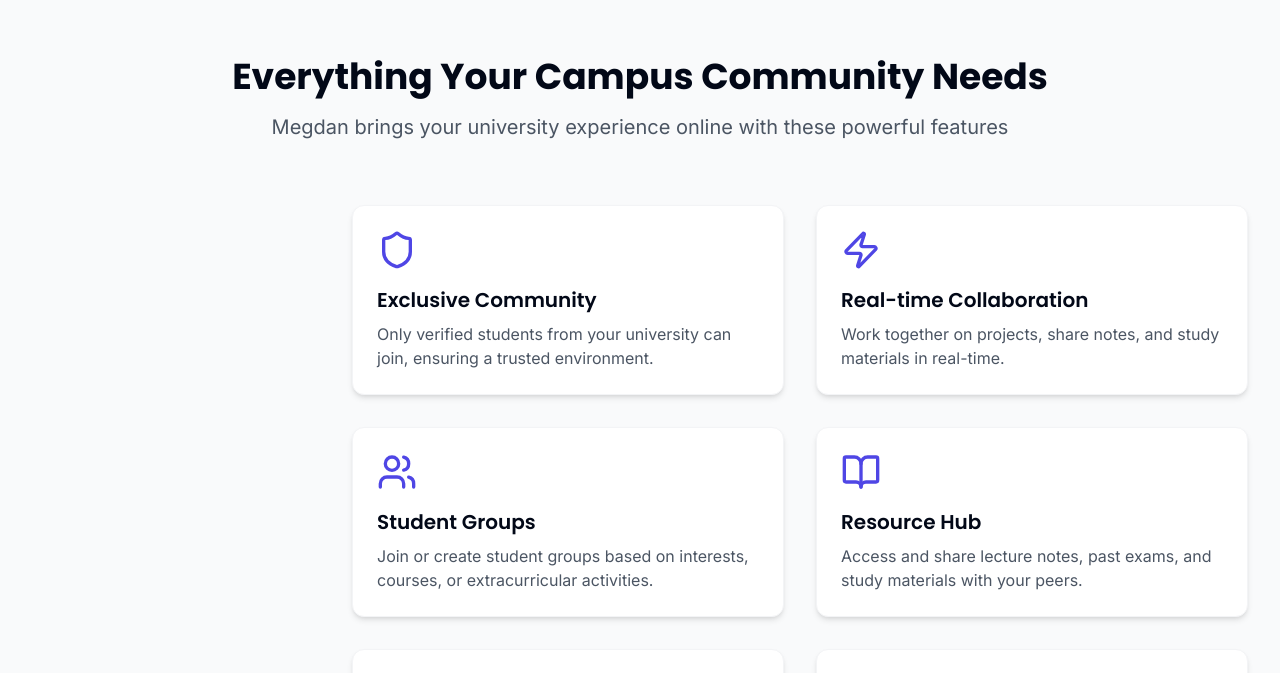
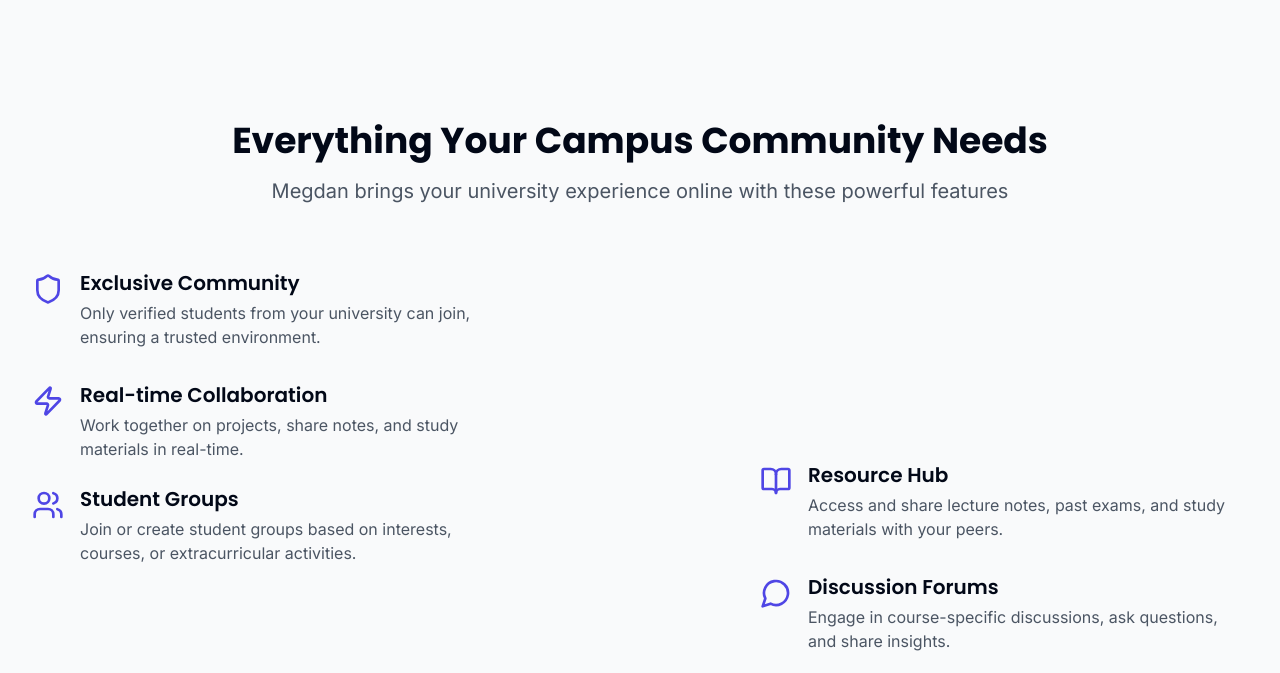
Before and after one commit to KaloyanRizov28/megdan-campus-connect, a React (Vite) app: page / in a window 1280 px wide. Shown: the part 1607-2280 px from the top of the page. Built offline with nearby package versions, Linux system fonts and the light colour scheme.

Commit message:
Refactor: Hero section scroll behavior
Make the hero section's content appear as the user scrolls.

```diff
--- a/src/components/FeaturesSection.tsx
+++ b/src/components/FeaturesSection.tsx
@@ -1,34 +1,30 @@
 
 import { Shield, Zap, Users, BookOpen, MessageCircle, Calendar } from "lucide-react";
-import { useEffect, useState } from "react";
-import { motion } from "framer-motion";
+import { useEffect, useState, useRef } from "react";
+import { motion, useInView } from "framer-motion";
 
-const FeatureCard = ({ icon, title, description, delay }: {
+const FeatureItem = ({ icon, title, description, index }: {
   icon: React.ReactNode,
   title: string,
   description: string,
-  delay: number
+  index: number
 }) => {
-  const [isVisible, setIsVisible] = useState(false);
-
-  useEffect(() => {
-    const timer = setTimeout(() => {
-      setIsVisible(true);
-    }, delay);
-
-    return () => clearTimeout(timer);
-  }, [delay]);
+  const ref = useRef(null);
+  const isInView = useInView(ref, { once: false, amount: 0.5 });
 
   return (
     <motion.div
-      className="feature-card"
-      initial={{ opacity: 0, y: 20 }}
-      animate={isVisible ? { opacity: 1, y: 0 } : { opacity: 0, y: 20 }}
-      transition={{ duration: 0.5 }}
+      ref={ref}
+      className="feature-item flex items-start space-x-4 mb-8"
+      initial={{ opacity: 0, x: -50 }}
+      animate={isInView ? { opacity: 1, x: 0 } : { opacity: 0, x: -50 }}
+      transition={{ duration: 0.5, delay: index * 0.1 }}
     >
-      <div className="mb-4 text-megdan-primary">{icon}</div>
-      <h3 className="text-xl font-heading font-semibold mb-2">{title}</h3>
+      <div className="text-megdan-primary flex-shrink-0 mt-1">{icon}</div>
+      <div>
+        <h3 className="text-xl font-heading font-semibold mb-1">{title}</h3>
         <p className="text-gray-600">{description}</p>
+      </div>
     </motion.div>
   );
 };
@@ -36,39 +32,39 @@ const FeatureCard = ({ icon, title, description, delay }: {
 const FeaturesSection = () => {
   const features = [
     {
-      icon: <Shield className="h-10 w-10" />,
+      icon: <Shield className="h-8 w-8" />,
       title: "Exclusive Community",
       description: "Only verified students from your university can join, ensuring a trusted environment."
     },
     {
-      icon: <Zap className="h-10 w-10" />,
+      icon: <Zap className="h-8 w-8" />,
       title: "Real-time Collaboration",
       description: "Work together on projects, share notes, and study materials in real-time."
     },
     {
-      icon: <Users className="h-10 w-10" />,
+      icon: <Users className="h-8 w-8" />,
       title: "Student Groups",
       description: "Join or create student groups based on interests, courses, or extracurricular activities."
     },
     {
-      icon: <BookOpen className="h-10 w-10" />,
+      icon: <BookOpen className="h-8 w-8" />,
       title: "Resource Hub",
       description: "Access and share lecture notes, past exams, and study materials with your peers."
     },
     {
-      icon: <MessageCircle className="h-10 w-10" />,
+      icon: <MessageCircle className="h-8 w-8" />,
       title: "Discussion Forums",
       description: "Engage in course-specific discussions, ask questions, and share insights."
     },
     {
-      icon: <Calendar className="h-10 w-10" />,
+      icon: <Calendar className="h-8 w-8" />,
       title: "Events Calendar",
       description: "Never miss campus events, club meetings, or important academic deadlines."
     }
   ];
 
   return (
-    <section id="features" className="py-16 bg-gray-50">
+    <section id="features" className="py-32 bg-gray-50 min-h-screen">
       <div className="max-w-7xl mx-auto px-4 sm:px-6 lg:px-8">
         <div className="text-center mb-16">
           <h2 className="text-3xl md:text-4xl font-heading font-bold mb-4">
@@ -79,16 +75,37 @@ const FeaturesSection = () => {
           </p>
         </div>
 
-        <div className="grid grid-cols-1 md:grid-cols-2 gap-8 md:pl-0 lg:pl-72 xl:pl-80 relative">
-          {features.map((feature, index) => (
-            <FeatureCard
+        <div className="grid grid-cols-1 md:grid-cols-12 gap-8">
+          {/* Features appear on the left side */}
+          <div className="md:col-span-5 space-y-6">
+            {features.slice(0, 3).map((feature, index) => (
+              <FeatureItem
                 key={index}
                 icon={feature.icon}
                 title={feature.title}
                 description={feature.description}
-              delay={index * 200}
+                index={index}
               />
             ))}
+          </div>
+
+          {/* Empty middle column for phone to go through */}
+          <div className="md:col-span-2 hidden md:block">
+            {/* This space is intentionally left blank for the phone animation */}
+          </div>
+
+          {/* Features appear on the right side */}
+          <div className="md:col-span-5 space-y-6 md:pt-48">
+            {features.slice(3).map((feature, index) => (
+              <FeatureItem
+                key={index + 3}
+                icon={feature.icon}
+                title={feature.title}
+                description={feature.description}
+                index={index + 3}
+              />
+            ))}
+          </div>
         </div>
       </div>
     </section>
```
Lines whose indentation alone changed are shown as unchanged.
